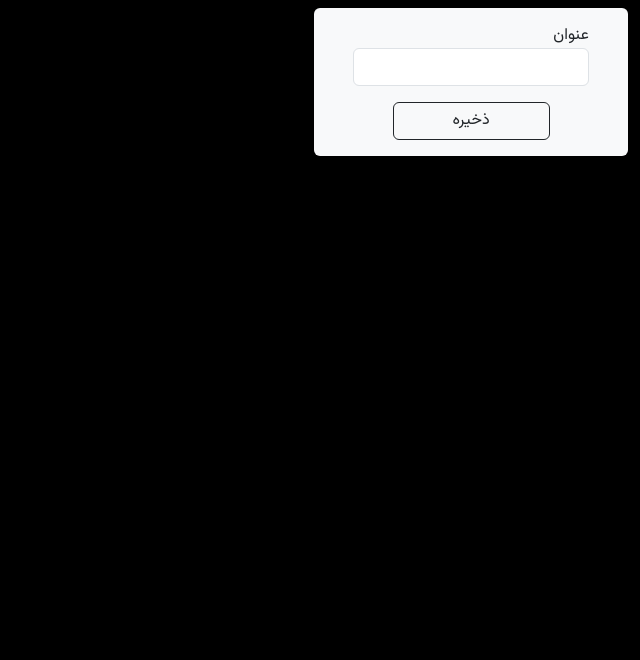
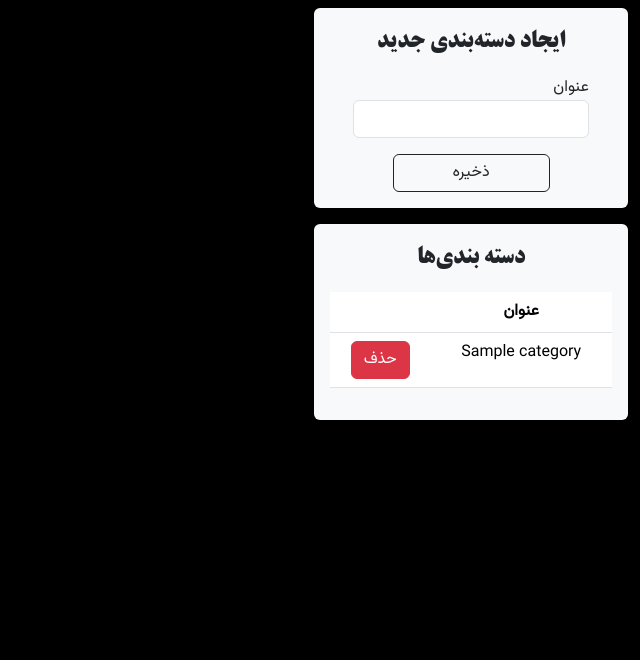
Before and after one commit to Behnaz81/CoffeShopMenu, a Django app: page /dashboard/ in a window 1280 px wide. Shown: the part 56-716 px from the top of the page, without its empty margins (640-1280 px from the left). Run offline with Django 5.2, Linux system fonts and the light colour scheme; a user stored in the database is signed in; tables that the repository leaves empty hold one stand-in row (values such as "Sample post").

Commit message:
displaying all categories

```diff
--- a/core/templates/core/dashboard.html
+++ b/core/templates/core/dashboard.html
@@ -5,8 +5,11 @@
 
 <!-- Content -->
 {% block content %}
+
+    <!-- Category form -->
     <form class="bg-light rounded w-25 py-3" method="POST" action="{% url 'products:dashboard' %}" novalidate>
         {% csrf_token %}
+        <p class="fs-4 titr text-center">ایجاد دسته‌بندی جدید</p>
         <div class="w-75 mx-auto mb-3">
             {{form.name.label}}
             {{form.name}}
@@ -18,4 +21,30 @@
         </div>
         <button type="submit" class="btn btn-outline-dark mx-auto d-block w-50">ذخیره</button>
     </form>
+    <!-- Category form -->
+
+    <!-- Category list -->
+     <div class="bg-light w-25 rounded p-3 mt-3">
+        <p class="fs-4 titr text-center">دسته بندی‌ها</p>
+        <table class="table text-center">
+            <thead>
+              <tr>
+                <th scope="col">عنوان</th>
+                <th></th>
+              </tr>
+            </thead>
+            <tbody>
+                {% for category in categories %}
+                    <tr>
+                        <td>{{ category.name }}</td>
+                        <td>
+                            <a href="#" class="btn btn-danger">حذف</a>
+                        </td>
+                    </tr>
+                {% endfor %}
+            </tbody>
+          </table>
+     </div>
+     <!-- Category list -->
+
 {% endblock %}
```
